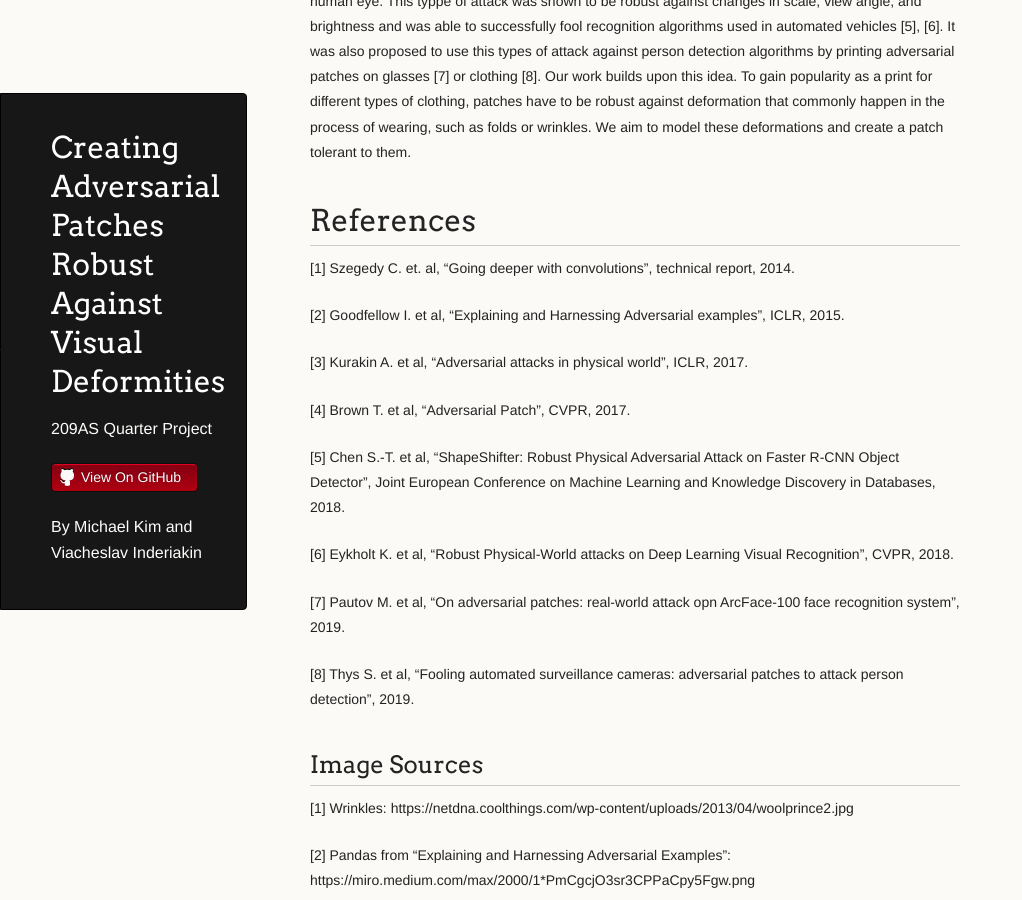
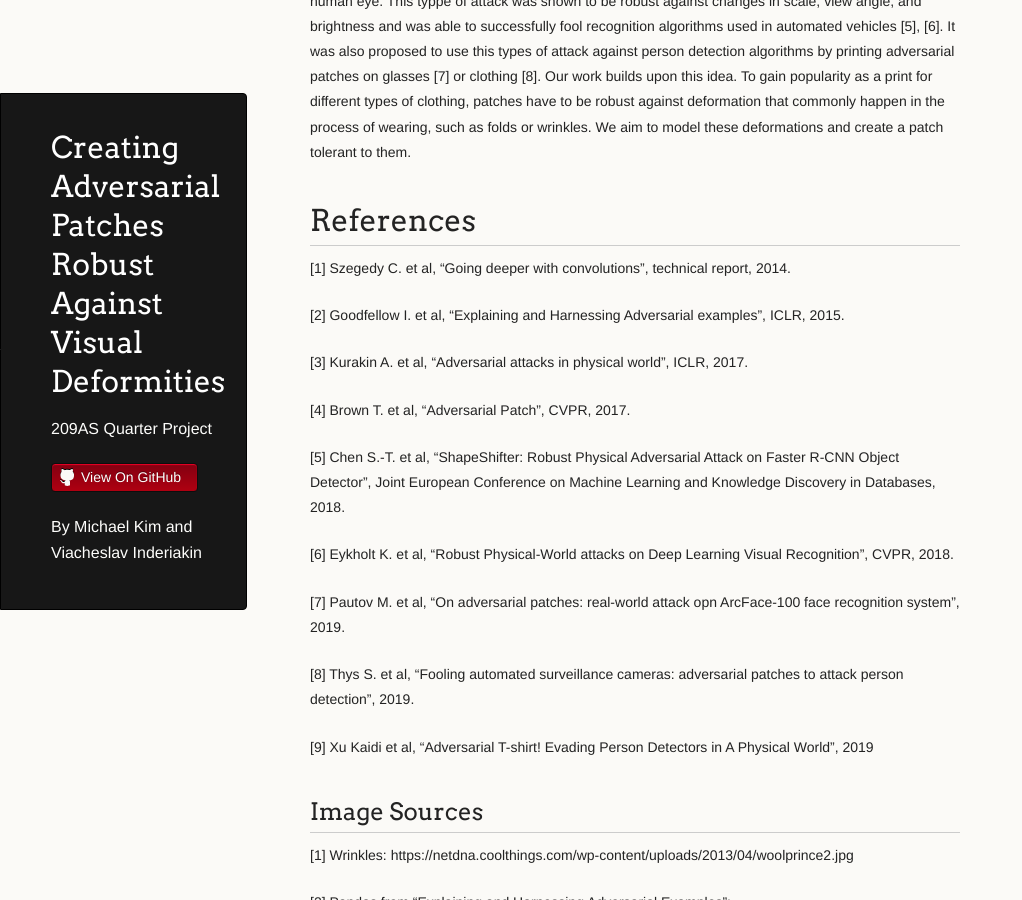
Before and after one commit to SlavaInder/209AS_Adversarial_Patch, a Jekyll site: the page built from docs/prior_works.md, in a window 1280 px wide and 900 px high, scrolled down 468 px. Shown: the whole window, without its empty margins (0-1022 px from the left). Built offline with Jekyll 4.4.1, drawn with Linux system fonts in a browser that asks for light colours; our own code applies the rules of GitHub Pages for plain Markdown files.

Commit message:
Update prior_works.md

```diff
--- a/docs/prior_works.md
+++ b/docs/prior_works.md
@@ -8,7 +8,7 @@ layout: default
 
 
 # References
-[1] Szegedy C. et. al, "Going deeper with convolutions", technical report, 2014.
+[1] Szegedy C. et al, "Going deeper with convolutions", technical report, 2014.
 
 [2] Goodfellow I. et al, "Explaining and Harnessing Adversarial examples", ICLR, 2015.
 
@@ -24,6 +24,8 @@ layout: default
 
 [8] Thys S. et al, "Fooling automated surveillance cameras: adversarial patches to attack person detection", 2019.
 
+[9] Xu Kaidi et al, "Adversarial T-shirt! Evading Person Detectors in A Physical World", 2019
+
 ## Image Sources
 [1] Wrinkles: https://netdna.coolthings.com/wp-content/uploads/2013/04/woolprince2.jpg
 
```
